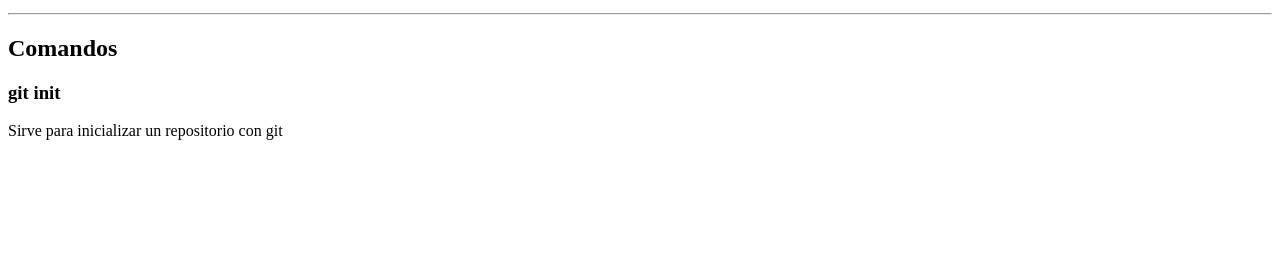
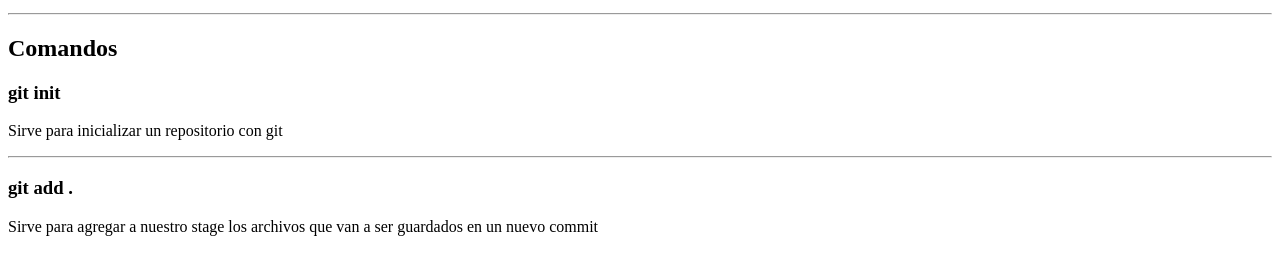
Before and after one commit to leotangram/git-excercise, a plain HTML site: page index.html in a window 1280 px wide. Shown: the part 101-376 px from the top of the page. Drawn offline with Linux system fonts and the light colour scheme.

Commit message:
mensaje de rodri

```diff
--- a/index.html
+++ b/index.html
@@ -13,5 +13,8 @@
     <h2>Comandos</h2>
     <h3>git init</h3>
     <p>Sirve para inicializar un repositorio con git</p>
+    <hr>
+    <h3>git add .</h3>
+    <p>Sirve para agregar a nuestro stage los archivos que van a ser guardados en un nuevo commit</p>
   </body>
 </html>
```
